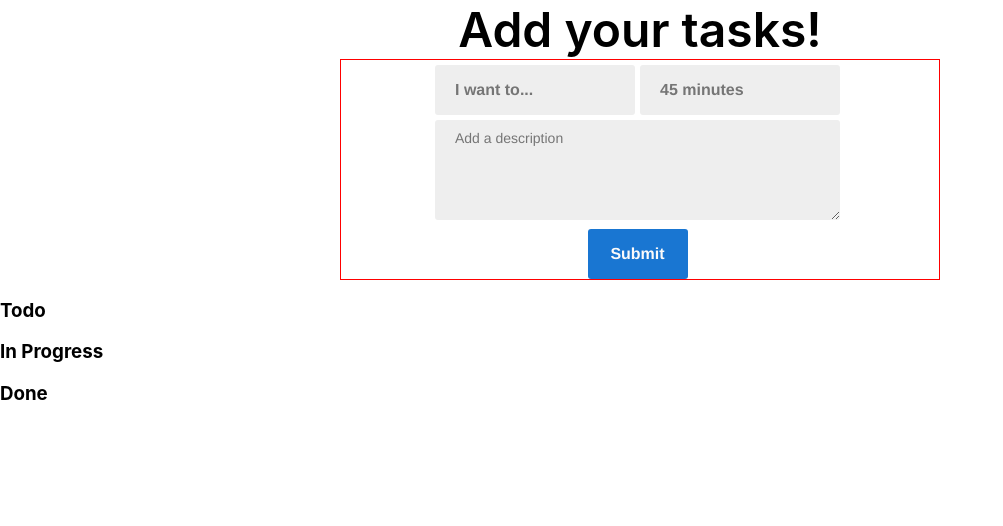
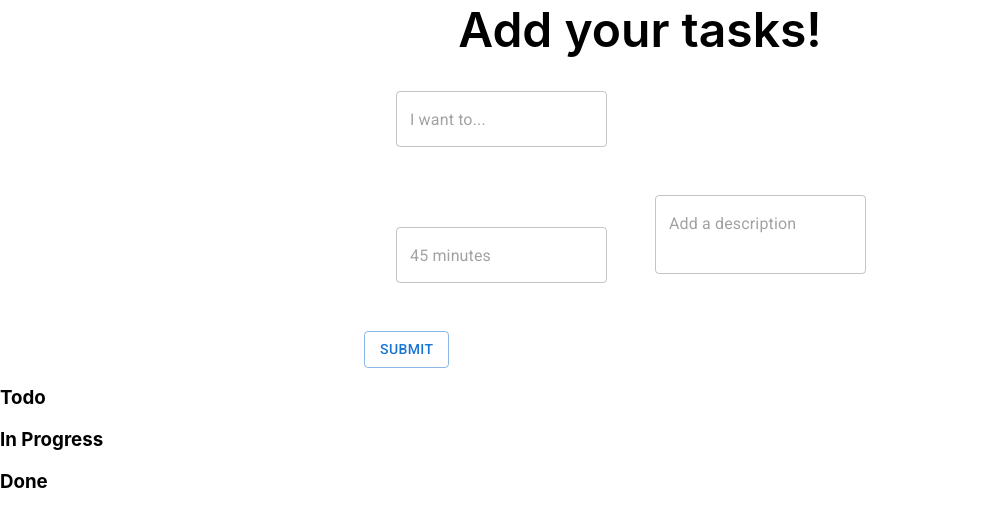
Before and after one commit to edwgeo/productivity-app, a React (Create React App) app: page / in a window 1280 px wide. Shown: the top 526 px of the page, without its empty margins (0-1003 px from the left). Built offline with nearby package versions, Linux system fonts and the light colour scheme; the HTML template or start-up script is replaced by a standard one.

Commit message:
Started imp. MUI, need to change the title/time

```diff
--- a/src/components/TodoDashboard.js
+++ b/src/components/TodoDashboard.js
@@ -2,7 +2,6 @@ import React, { useState } from 'react'
 import TodoSection from './TodoSection'
 import Todoform from './Todoform'
 import { StyledHeading } from './StyledComponents'
-import Button from '@mui/material/Button';
 
 // currently: working on creating Todoform, passing in the handleChange, handleSubmit functions, and displaying the <form>
 
--- a/src/components/Todoform.js
+++ b/src/components/Todoform.js
@@ -1,5 +1,6 @@
 import react, { useState } from 'react'
 import { NormalInput, FormContainer, InputInRow, SubmitInput, TextArea } from './StyledComponents'
+import { Button, TextField, Grid, Container } from '@mui/material';
 
 function Todoform ({latestTodo, setTodos, setLatestTodo}) {
     const [errors, setErrors] = useState({titleError : "", timeError : ""})
@@ -41,47 +42,49 @@ function Todoform ({latestTodo, setTodos, setLatestTodo}) {
     }
 
     return (
-
+        <Container maxWidth="sm">
             <form onSubmit={handleSubmit}>
-            <FormContainer>
-                <InputInRow>
+                <Grid container spacing={2}>
+                    <Grid item m={4}>
                         <div>
-                        <NormalInput
+                        <TextField
                             placeholder="I want to..."
                             value={latestTodo.name}
                             onChange={handleChange}
                             name="name"
+                            variant="outlined"
                         />
-                        <div style= {{fontSize : 11, color : "red"}}>{errors.titleError}</div>
+                        {/* <div style= {{fontSize : 11, color : "red"}}>{errors.titleError}</div> */}
                         </div>
+                    </Grid>
+                    <Grid item m={4}>
                         <div>
-                        <NormalInput
+                        <TextField
                             placeholder="45 minutes"
                             value={latestTodo.time}
                             onChange={handleChange}
                             name="time"
                         />
-                        <div style= {{fontSize : 11, color : "red"}}>{errors.timeError}</div>
+                        {/* <div style= {{fontSize : 11, color : "red"}}>{errors.timeError}</div> */}
                         </div>
-                </InputInRow>
-                <InputInRow>
-                    <div>
-                        <TextArea
+                    </Grid>
+                    <Grid item>
+                        <TextField
+                            multiline
+                            fullwidth
+                            rows={2}
                             placeholder="Add a description"
                             value={latestTodo.desc}
                             onChange={handleChange}
                             name="desc"
                         />
-                    </div>
-                </InputInRow>
-                <InputInRow>
-                    <SubmitInput
-                        type="submit"
-                        value="Submit"
-                    />
-                </InputInRow>
-            </FormContainer>
+                    </Grid>
+                    <Grid item>
+                        <Button variant="outlined" type="submit">Submit</Button>
+                    </Grid>
+                </Grid>
             </form>
+        </Container>
     )
 }
 
```
Lines whose indentation alone changed are shown as unchanged.
